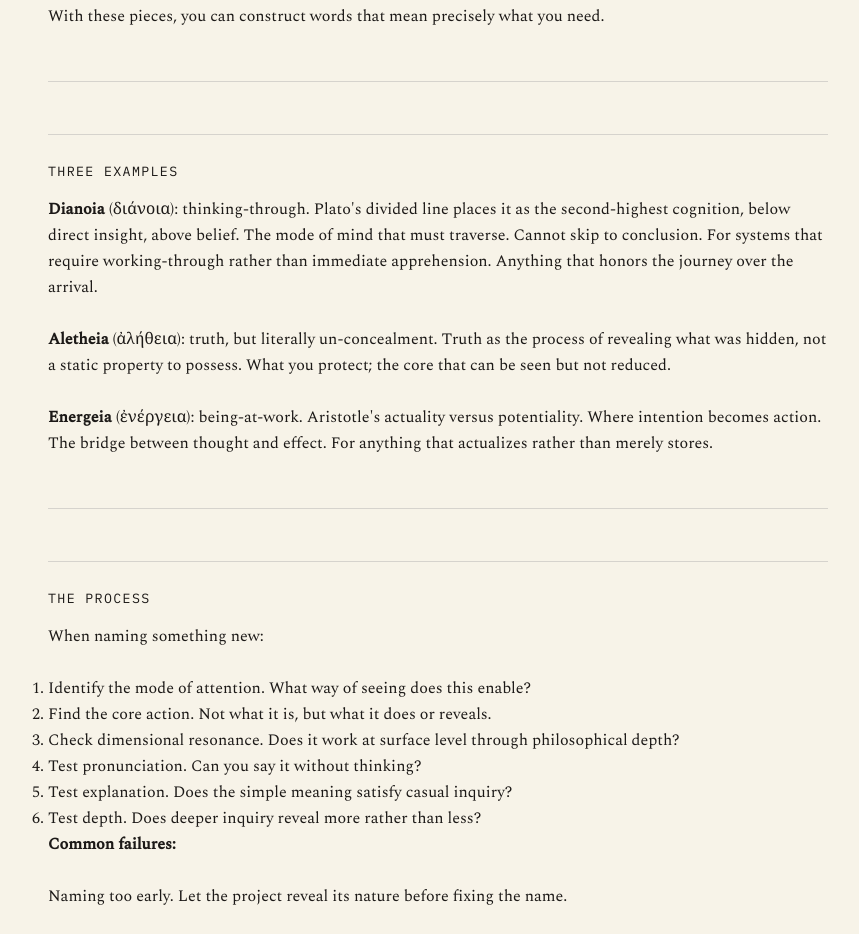
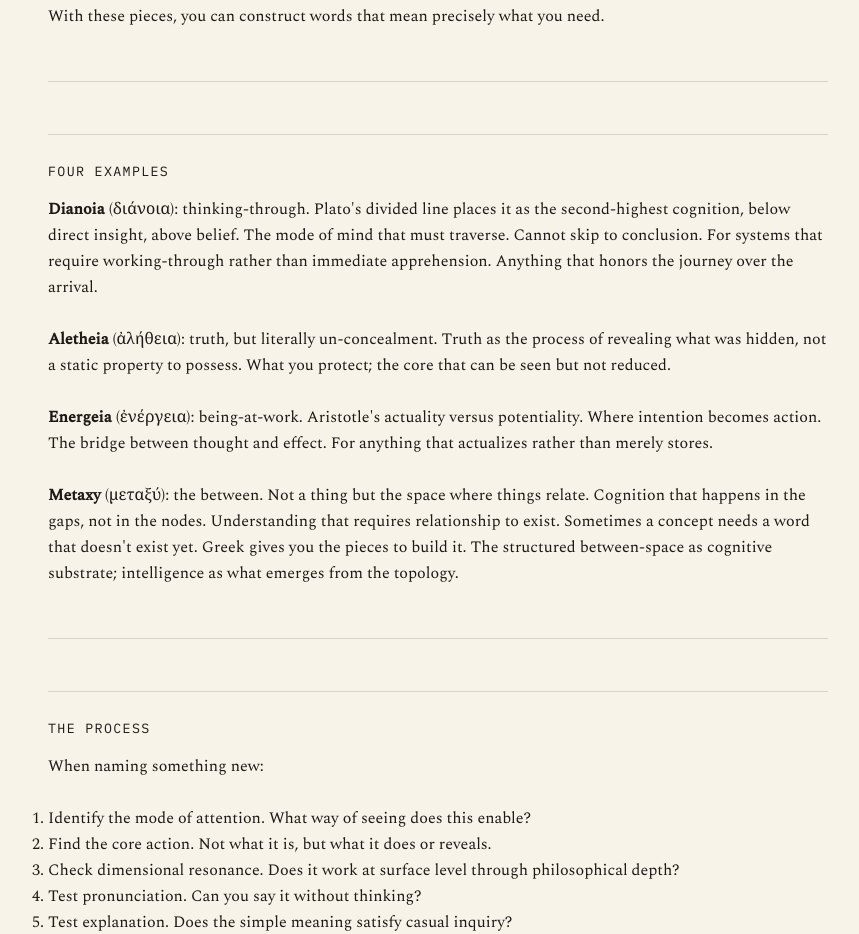
Before and after one commit to forkwright/ardent-site, an Eleventy site: page src/journal/nomenclature.md in a window 1280 px wide. Shown: the part 3253-4187 px from the top of the page, without its empty margins (202-1061 px from the left). Built offline with nearby package versions, Linux system fonts and the light colour scheme; Eleventy itself is replaced by a stand-in of ours; files that its build step writes are made by us from their sources.

Commit message:
Add Metaxy example to Nomenclature

```diff
--- a/src/journal/nomenclature.md
+++ b/src/journal/nomenclature.md
@@ -103,13 +103,15 @@ With these pieces, you can construct words that mean precisely what you need.
 
 ---
 
-## Three Examples
+## Four Examples
 
 **Dianoia** (διάνοια): thinking-through. Plato's divided line places it as the second-highest cognition, below direct insight, above belief. The mode of mind that must traverse. Cannot skip to conclusion. For systems that require working-through rather than immediate apprehension. Anything that honors the journey over the arrival.
 
 **Aletheia** (ἀλήθεια): truth, but literally un-concealment. Truth as the process of revealing what was hidden, not a static property to possess. What you protect; the core that can be seen but not reduced.
 
 **Energeia** (ἐνέργεια): being-at-work. Aristotle's actuality versus potentiality. Where intention becomes action. The bridge between thought and effect. For anything that actualizes rather than merely stores.
+
+**Metaxy** (μεταξύ): the between. Not a thing but the space where things relate. Cognition that happens in the gaps, not in the nodes. Understanding that requires relationship to exist. Sometimes a concept needs a word that doesn't exist yet. Greek gives you the pieces to build it. The structured between-space as cognitive substrate; intelligence as what emerges from the topology.
 
 ---
 
```
Also changed, not shown: src/journal.md (+1 -1 lines).
